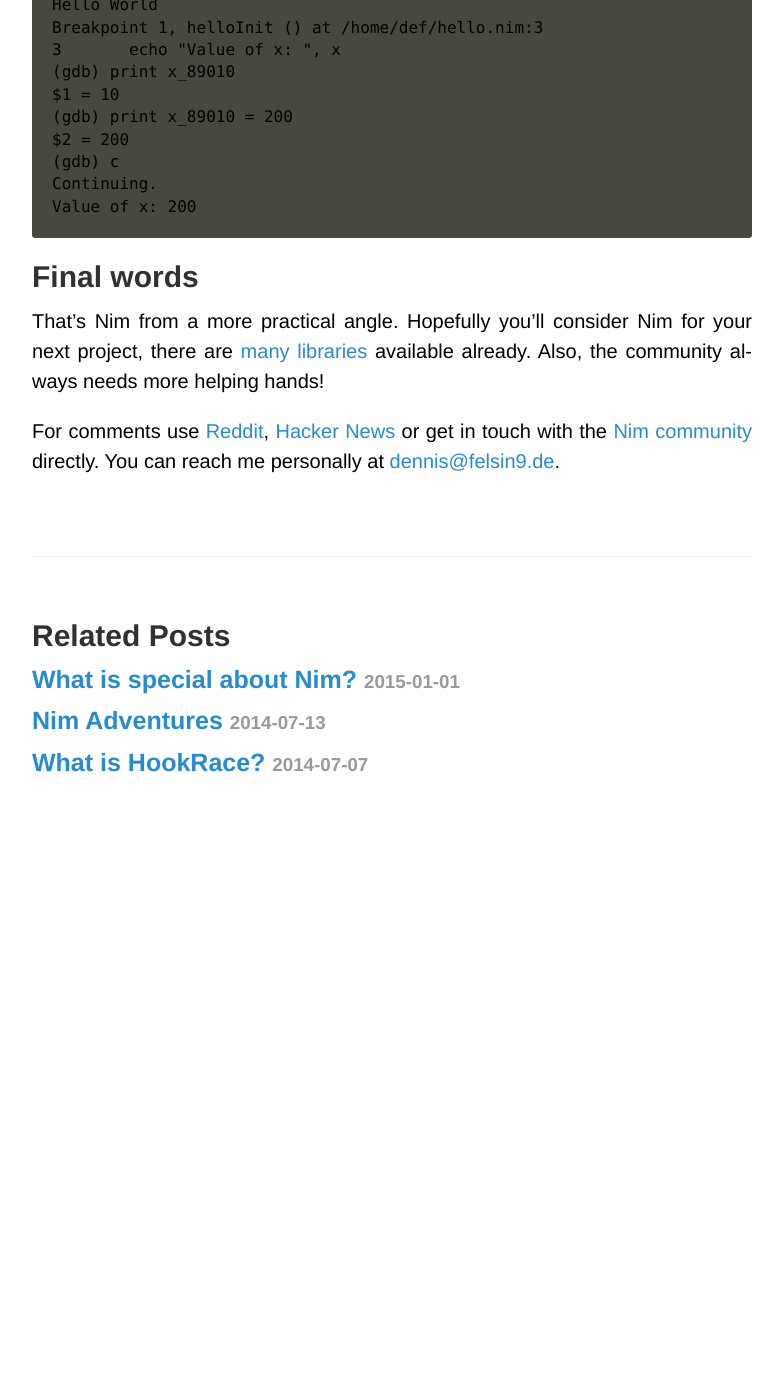
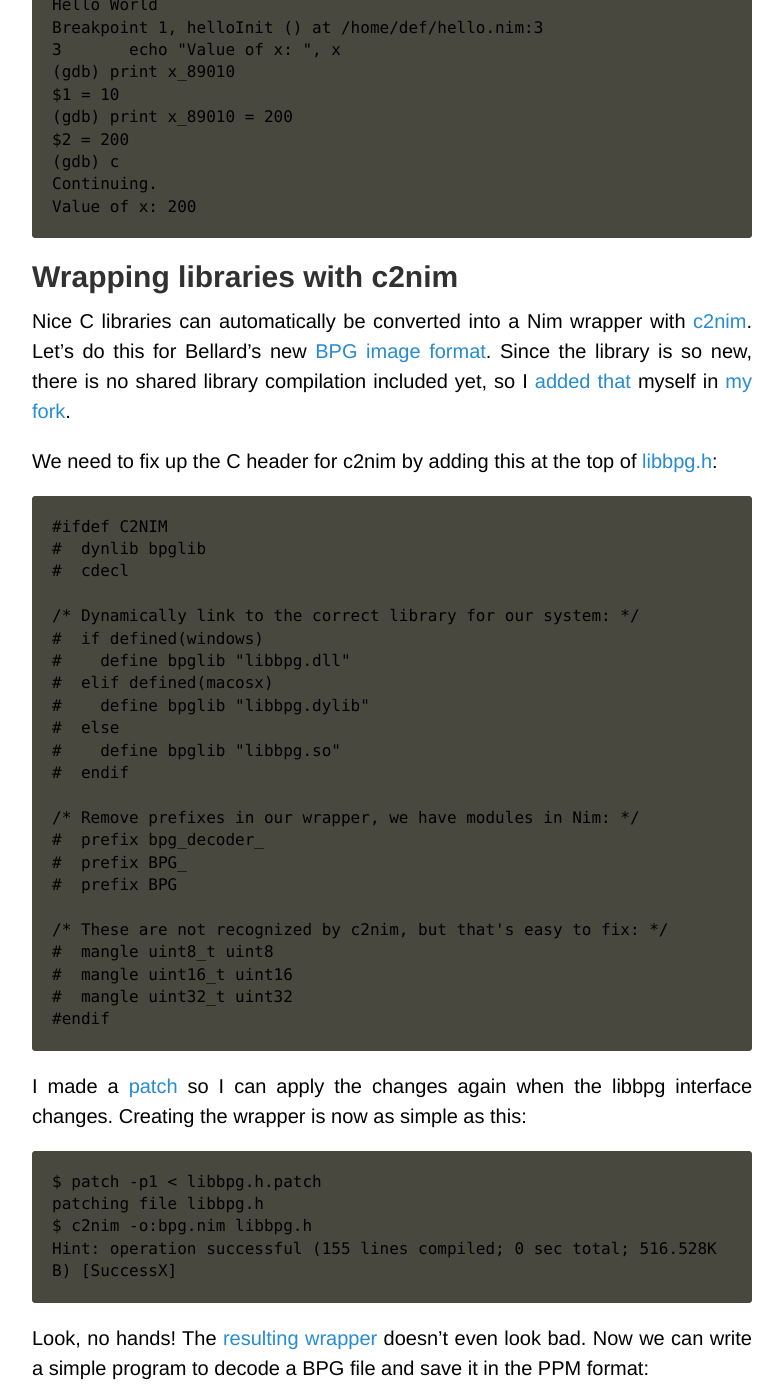
Before and after one commit to HookRace/hookrace-web, a Jekyll site: the page built from www/_posts/2015-01-22-what-makes-nim-practical.markdown, in a window 1280 px wide and 1400 px high, scrolled down 7088 px. Shown: the whole window, without its empty margins (248-1031 px from the left). Built offline with Jekyll 4.4.1, drawn with Linux system fonts in a browser that asks for light colours; Markdown is read by kramdown in place of the engine named in the settings; before the commit the page ends 7926 px from its top, so only the background shows below that; some of the changed text lies outside the part shown.

Commit message:
Update post

```diff
--- a/www/_posts/2015-01-22-what-makes-nim-practical.markdown
+++ b/www/_posts/2015-01-22-what-makes-nim-practical.markdown
@@ -242,8 +242,89 @@ echo "Value of x: ", x
     Continuing.
     Value of x: 200
 
+## Wrapping libraries with c2nim
+
+Nice C libraries can automatically be converted into a Nim wrapper with [c2nim](https://github.com/nim-lang/c2nim). Let's do this for Bellard's new [BPG image format](http://bellard.org/bpg/). Since the library is so new, there is no shared library compilation included yet, so I [added that](https://github.com/def-/libbpg/commit/6253393fd70c318022db9f920c2d41c5f70b6c34) myself in [my fork](https://github.com/def-/libbpg).
+
+We need to fix up the C header for c2nim by adding this at the top of [libbpg.h](https://github.com/def-/libbpg/blob/master/libbpg.h):
+
+    #ifdef C2NIM
+    #  dynlib bpglib
+    #  cdecl
+
+    /* Dynamically link to the correct library for our system: */
+    #  if defined(windows)
+    #    define bpglib "libbpg.dll"
+    #  elif defined(macosx)
+    #    define bpglib "libbpg.dylib"
+    #  else
+    #    define bpglib "libbpg.so"
+    #  endif
+
+    /* Remove prefixes in our wrapper, we have modules in Nim: */
+    #  prefix bpg_decoder_
+    #  prefix BPG_
+    #  prefix BPG
+
+    /* These are not recognized by c2nim, but that's easy to fix: */
+    #  mangle uint8_t uint8
+    #  mangle uint16_t uint16
+    #  mangle uint32_t uint32
+    #endif
+
+I made a [patch](https://github.com/def-/nim-bpg/blob/master/libbpg.h.patch) so I can apply the changes again when the libbpg interface changes. Creating the wrapper is now as simple as this:
+
+    $ patch -p1 < libbpg.h.patch
+    patching file libbpg.h
+    $ c2nim -o:bpg.nim libbpg.h
+    Hint: operation successful (155 lines compiled; 0 sec total; 516.528KB) [SuccessX]
+
+Look, no hands! The [resulting wrapper](https://github.com/def-/nim-bpg/blob/master/src/bpg.nim) doesn't even look bad. Now we can write a simple program to decode a BPG file and save it in the PPM format:
+
+{% highlight nimrod %}
+import bpg, os
+
+proc writePPM(img, filename) =
+  var imgInfo: ImageInfo
+  discard img.getInfo(addr imgInfo)
+
+  let (w,h) = (imgInfo.width.int, imgInfo.height.int)
+  var rgbLine = newSeq[uint8](w * 3)
+
+  var f = open(filename, fmWrite)
+  f.writeln "P6\n", w, " ", h, "\n255"
+
+  discard img.start(OUTPUT_FORMAT_RGB24)
+  for y in 1..h:
+    discard img.getLine(addr rgbLine[0])
+    discard f.writeBuffer(addr rgbLine[0], w * 3)
+
+  f.close()
+
+if paramCount() != 1:
+  stderr.writeln "Usage: decode img.bpg"
+  quit 1
+
+var
+  buf = readFile paramStr(1)
+  img = bpg.open()
+
+if img.decode(cast[ptr uint8](addr buf[0]), buf.len.cint) < 0:
+  stderr.writeln "Could not decode image"
+  quit 2
+
+img.writePPM("out.ppm")
+img.close()
+{% endhighlight %}
+
+Note that you can tell from the `discard` statements where I chose to ignore errors. If you actually want to run this, check out the [instructions in the repository](https://github.com/def-/nim-bpg).
+
 ## Final words
 
 That's Nim from a more practical angle. Hopefully you'll consider Nim for your next project, there are [many libraries](http://nim-lang.org/lib.html) available already. Also, the community always needs more helping hands!
 
-For comments use [Reddit](TODO), [Hacker News](TODO) or get in touch with the [Nim community](http://nim-lang.org/community.html) directly. You can reach me personally at [dennis@felsin9.de](mailto:dennis@felsin9.de).
+To do my part in making Nim more practical, I'm trying to implement a new, working REPL using TinyCC. We may also soon get a working compiler as a service for proper IDE integration, directly from Andreas Rumpf.
+
+For comments use [Reddit](https://www.reddit.com/r/programming/comments/2tedjb/what_makes_nim_practical/), [Hacker News](https://news.ycombinator.com/item?id=8934582) or get in touch with the [Nim community](http://nim-lang.org/community.html) directly. You can reach me personally at [dennis@felsin9.de](mailto:dennis@felsin9.de).
+
+Thanks to Andreas Rumpf and Dominik Picheta again, for proof-reading this post as well.
```
Also changed, not shown: other parts of www/_posts/2015-01-22-what-makes-nim-practical.markdown (+2 -2 lines).
